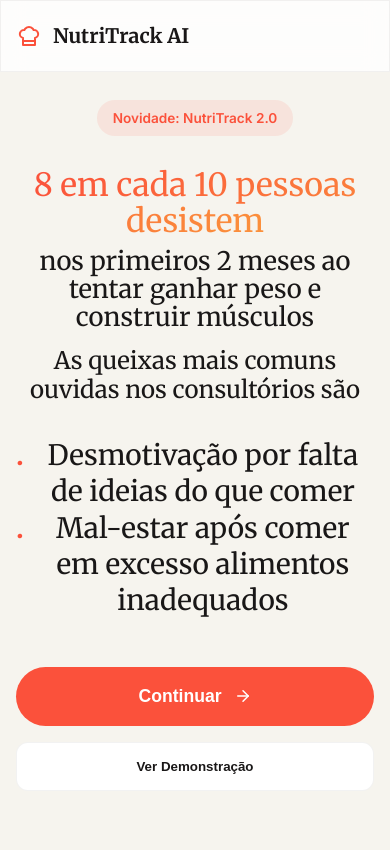
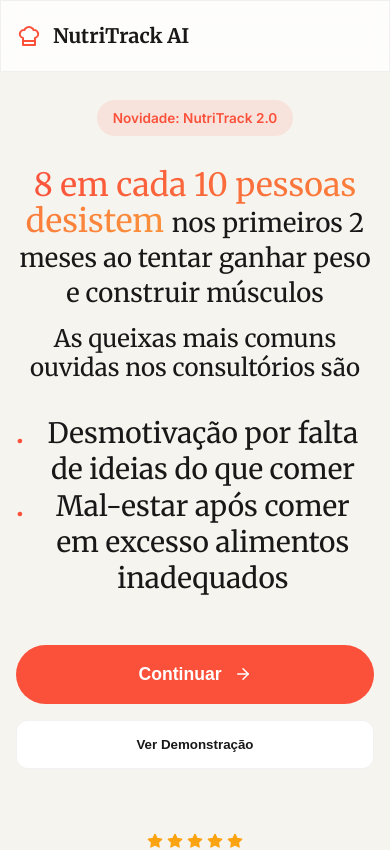
Before and after one commit to YohanSaibb026/LeadingPage, a React (Vite) app: page / in a window 390 px wide. Shown: the top 850 px of the page. Built offline with nearby package versions, Linux system fonts and the light colour scheme.

Commit message:
feat: Add comprehensive styling for landing page UI elements and responsiveness.

```diff
--- a/src/App.css
+++ b/src/App.css
@@ -161,8 +161,7 @@
 
 .title-secondary {
     font-size: 0.8em;
-    display: block;
-    margin-top: 0.5rem;
+    display: inline;
     color: var(--text-main);
 }
 
```
